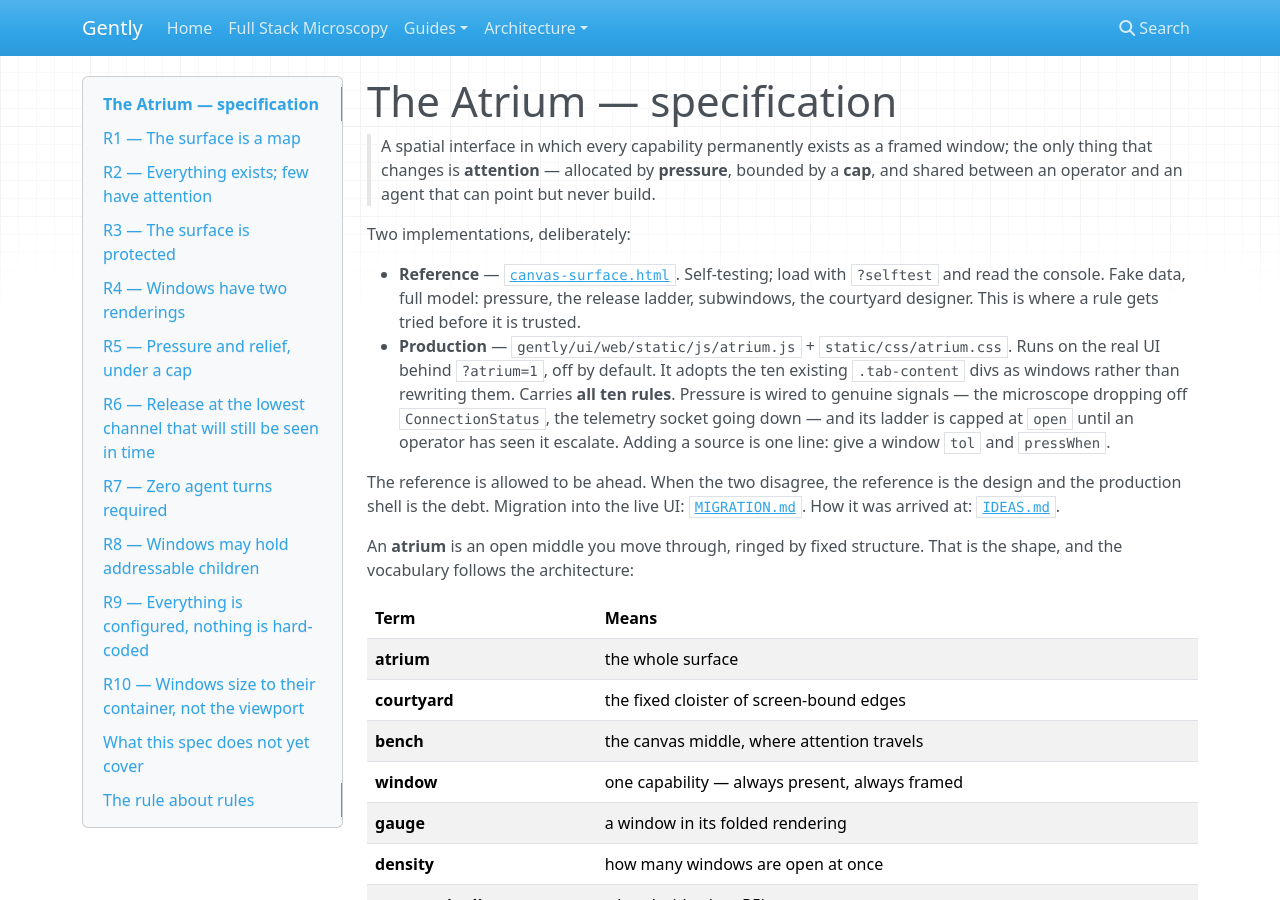
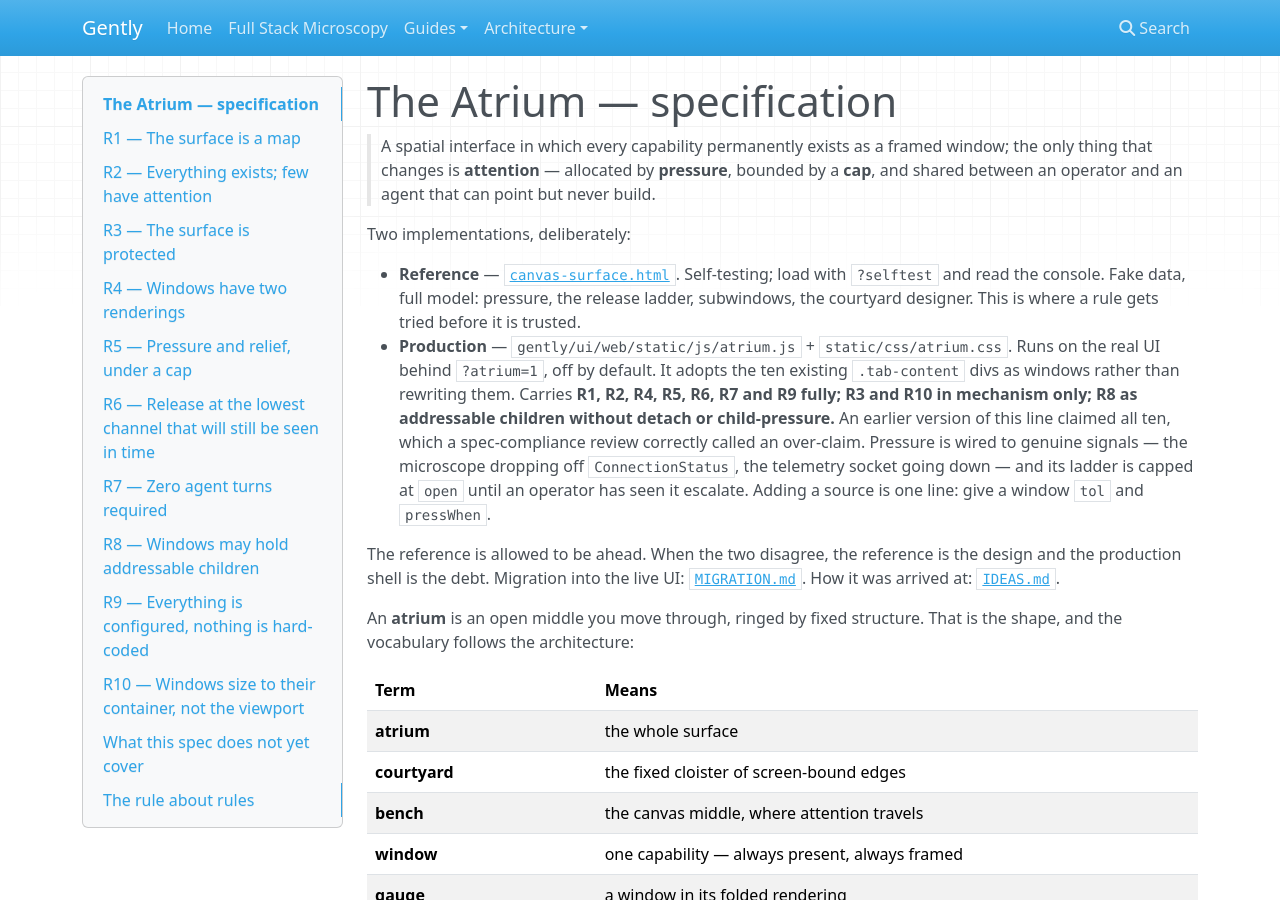
Before and after one commit to pskeshu/gently, an MkDocs documentation site: the page built from docs/atrium/SPEC.md, in a window 1280 px wide and 900 px high. Built offline with MkDocs 1.6.1, drawn with Linux system fonts in a browser that asks for light colours; nearby versions of some CDN libraries; some of the changed text lies outside the part shown.

Commit message:
docs(atrium): stop over-claiming, and delete a decorative rule
A spec-compliance review caught SPEC.md saying the production shell "carries all
ten rules". It does not. It carries R1, R2, R4, R5, R6, R7 and R9 fully; R3 and
R10 in mechanism only; and R8 as addressable children, without detach or
child-pressure. The sentence now says that.

Also deletes the one @container rule in atrium.css. Measured: it targeted
`.row`/`.form-row`, which exist in no template — zero matches — at a 320px
breakpoint, while the narrowest bench window is 451px. It never applied to
anything and only made R10 look implemented. `container-type: inline-size`
stays on every .atr-body, so the mechanism is real and any panel can opt in;
the spec now distinguishes *available* from *exercised*.

SPEC.md's own closing section is the authority for this: "If a future rule
cannot name the failure it prevents, it is decoration — delete it." Same
standard applies to a rule's implementation.

Co-Authored-By: Claude Opus 5 (1M context) <noreply@anthropic.com>

```diff
--- a/docs/atrium/SPEC.md
+++ b/docs/atrium/SPEC.md
@@ -14,7 +14,10 @@ Two implementations, deliberately:
 - **Production** — `gently/ui/web/static/js/atrium.js` + `static/css/atrium.css`.
   Runs on the real UI behind `?atrium=1`, off by default. It adopts the ten
   existing `.tab-content` divs as windows rather than rewriting them. Carries
-  **all ten rules**. Pressure is wired to genuine signals — the microscope
+  **R1, R2, R4, R5, R6, R7 and R9 fully; R3 and R10 in mechanism only; R8 as
+  addressable children without detach or child-pressure.** An earlier version of
+  this line claimed all ten, which a spec-compliance review correctly called an
+  over-claim. Pressure is wired to genuine signals — the microscope
   dropping off `ConnectionStatus`, the telemetry socket going down — and its
   ladder is capped at `open` until an operator has seen it escalate. Adding a
   source is one line: give a window `tol` and `pressWhen`.
@@ -218,6 +221,12 @@ measurement settles over two passes, because a container query can reflow
 content in response to the width just set — one measurement is stale by
 definition.
 
+*State:* `container-type: inline-size` is live on every `.atr-body`, so the
+mechanism is in place and any panel can use it. No adopted panel does yet — the
+one demonstration rule that shipped here targeted classes present in no template
+and a breakpoint no window reaches, and was deleted rather than left looking
+implemented. This rule is *available*, not *exercised*.
+
 ---
 
 ## What this spec does not yet cover
```
Also changed, not shown: gently/ui/web/static/css/atrium.css (+9 -5 lines), screenshots/atrium-night-pass.png (added).
